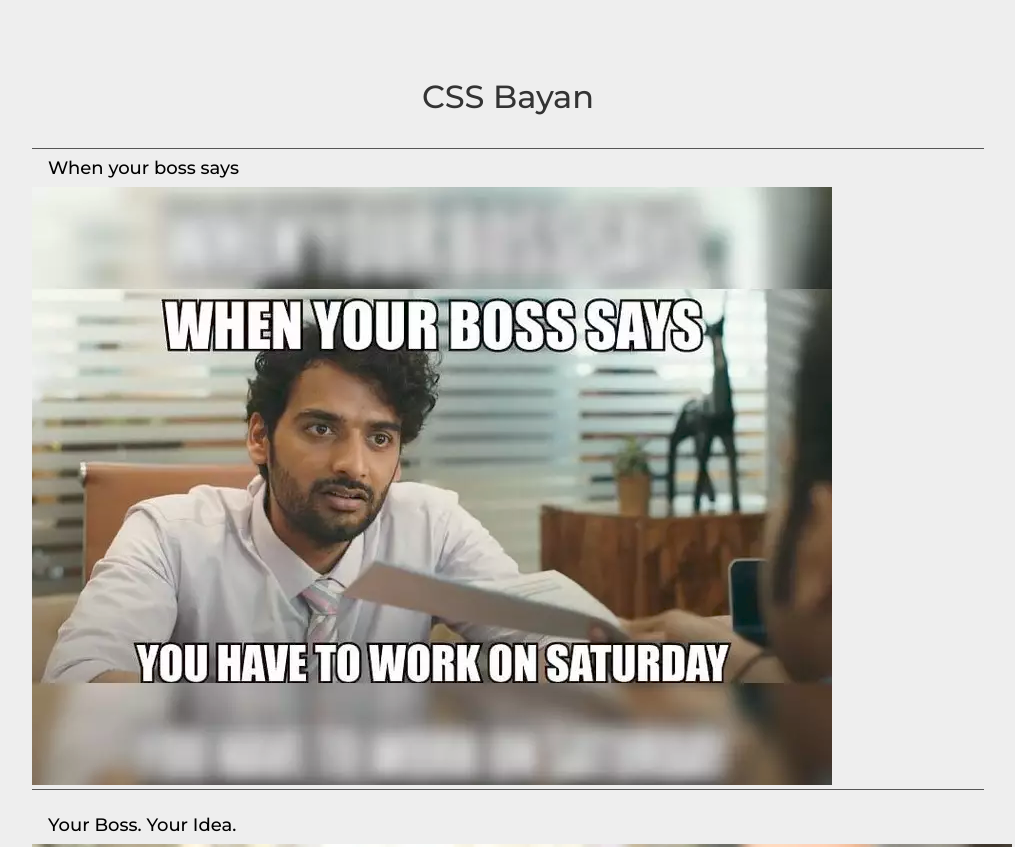
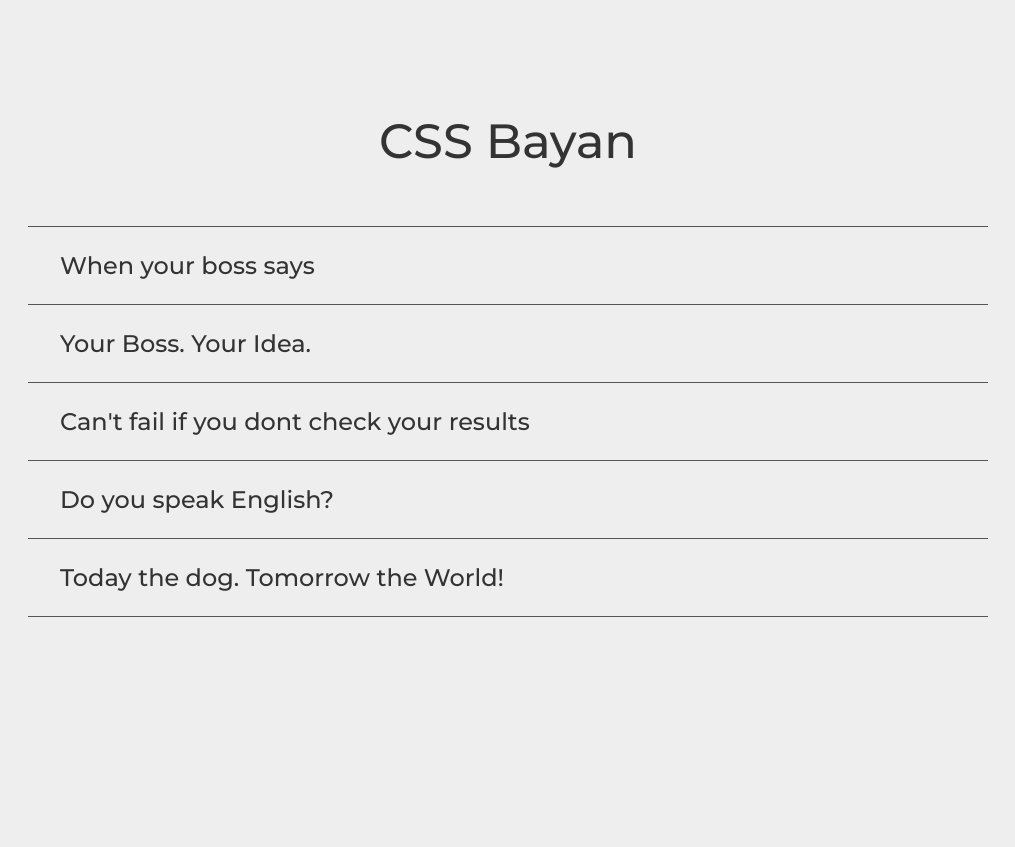
Before and after one commit to rushena/cssBayan, a plain HTML site: page index.html in a window 1280 px wide. Shown: the top 847 px of the page, without its empty margins (132-1147 px from the left). After the commit the page ends 800 px from the top, so only its background shows below. Drawn offline with Linux system fonts and the light colour scheme.

Commit message:
feat: add CSS and HTML changes (Mon, March 12, 2023 23:45:00 PM GMT+3)

```diff
--- a/index.html
+++ b/index.html
@@ -12,27 +12,52 @@
 			<h1 class="title">CSS Bayan</h1>
 			<div class="item">
 				<input class="item__radio" type="radio" name="meme" id="item1">
-				<label for="item1" class="item__title"><span>When your boss says</span></label>
+				<label for="item1" class="item__title">
+					<span class="item__text">When your boss says</span>
+					<span class="item__close">
+						<svg xmlns="http://www.w3.org/2000/svg" width="24" height="24" viewBox="0 0 24 24"><path d="M6.4 19L5 17.6l5.6-5.6L5 6.4L6.4 5l5.6 5.6L17.6 5L19 6.4L13.4 12l5.6 5.6l-1.4 1.4l-5.6-5.6Z"/></svg>
+					</span>
+				</label>
 				<label for="item1" class="item__input"><img src="./assets/img.png" alt="Image 1"></label>
 			</div>
 			<div class="item">
 				<input class="item__radio" type="radio" name="meme" id="item2">
-				<label for="item2" class="item__title"><span>Your Boss. Your Idea.</span></label>
+				<label for="item2" class="item__title">
+					<span class="item__text">Your Boss. Your Idea.</span>
+					<span class="item__close">
+						<svg xmlns="http://www.w3.org/2000/svg" width="24" height="24" viewBox="0 0 24 24"><path d="M6.4 19L5 17.6l5.6-5.6L5 6.4L6.4 5l5.6 5.6L17.6 5L19 6.4L13.4 12l5.6 5.6l-1.4 1.4l-5.6-5.6Z"/></svg>
+					</span>
+				</label>
 				<label for="item2" class="item__input"><img src="./assets/img_1.png" alt="Image 2"></label>
 			</div>
 			<div class="item">
 				<input class="item__radio" type="radio" name="meme" id="item3">
-				<label for="item3" class="item__title"><span>Can't fail if you dont check your results</span></label>
+				<label for="item3" class="item__title">
+					<span class="item__text">Can't fail if you dont check your results</span>
+					<span class="item__close">
+						<svg xmlns="http://www.w3.org/2000/svg" width="24" height="24" viewBox="0 0 24 24"><path d="M6.4 19L5 17.6l5.6-5.6L5 6.4L6.4 5l5.6 5.6L17.6 5L19 6.4L13.4 12l5.6 5.6l-1.4 1.4l-5.6-5.6Z"/></svg>
+					</span>
+				</label>
 				<label for="item3" class="item__input"><img src="./assets/img_2.png" alt="Image 3"></label>
 			</div>
 			<div class="item">
 				<input class="item__radio" type="radio" name="meme" id="item4">
-				<label for="item4" class="item__title"><span>Do you speak English?</span></label>
+				<label for="item4" class="item__title">
+					<span class="item__text">Do you speak English?</span>
+					<span class="item__close">
+						<svg xmlns="http://www.w3.org/2000/svg" width="24" height="24" viewBox="0 0 24 24"><path d="M6.4 19L5 17.6l5.6-5.6L5 6.4L6.4 5l5.6 5.6L17.6 5L19 6.4L13.4 12l5.6 5.6l-1.4 1.4l-5.6-5.6Z"/></svg>
+					</span>
+				</label>
 				<label for="item4" class="item__input"><img src="./assets/img_3.png" alt="Image 4"></label>
 			</div>
 			<div class="item">
 				<input class="item__radio" type="radio" name="meme" id="item5">
-				<label for="item5" class="item__title"><span>Today the dog. Tomorrow the World!</span></label>
+				<label for="item5" class="item__title">
+					<span class="item__text">Today the dog. Tomorrow the World!</span>
+					<span class="item__close">
+						<svg xmlns="http://www.w3.org/2000/svg" width="24" height="24" viewBox="0 0 24 24"><path d="M6.4 19L5 17.6l5.6-5.6L5 6.4L6.4 5l5.6 5.6L17.6 5L19 6.4L13.4 12l5.6 5.6l-1.4 1.4l-5.6-5.6Z"/></svg>
+					</span>
+				</label>
 				<label for="item5" class="item__input"><img src="./assets/img_4.png" alt="Image 5"></label>
 			</div>
 		</div>
--- a/styles.css
+++ b/styles.css
@@ -1,35 +1,39 @@
 @import url("https://fonts.googleapis.com/css2?family=Montserrat:ital,wght@0,300;0,400;0,500;0,600;0,700;1,400&display=swap");
+
+html {
+	font-size : 16px;
+}
 
 body {
 	margin      : 0;
-	padding     : 0;
 	background  : #eee;
 	font-family : "Montserrat", sans-serif;
+	padding     : 0 1rem;
 }
 
 .wrapper {
-	max-width: 1000px;
-	box-sizing: border-box;
-	padding : 32px 24px;
-	margin-left : auto;
+	max-width    : 28rem;
+	box-sizing   : border-box;
+	padding      : 2rem 0;
+	margin-left  : auto;
 	margin-right : auto;
 }
 
 .title {
-	font-size : 24px;
-	font-weight : 500;
-	margin-bottom : 24px;
-	color: #333;
+	font-size     : 1.5rem;
+	font-weight   : 500;
+	margin-bottom : 1.5rem;
+	color         : #333;
+	text-align    : center;
+}
+
+.item {
+	border-top : 1px solid #555;
 	text-align : center;
 }
 
-.item {
-	margin-bottom : 16px;
+.item:last-child {
 	border-bottom : 1px solid #555;
-}
-
-.item:nth-child(2) {
-	border-top : 1px solid #555;
 }
 
 .item__radio {
@@ -37,31 +41,138 @@ body {
 }
 
 .item__title {
-	display : block;
-	font-size : 18px;
+	display     : flex;
+	align-items : center;
+	font-size   : 1.1rem;
 	font-weight : 500;
-	padding : 8px 16px;
-	position : relative;
+	padding     : 1rem;
+	position    : relative;
+	color       : #333;
+	transition  : all 0.3s;
+	cursor      : pointer;
+	text-align : left;
 }
 
-@media all and (min-width: 768px) {
+.item__text {
+	flex: 1 0 1%;
+}
+
+.item__close {
+	flex: none;
+	margin-left : 1rem;
+	transform: rotate(45deg);
+	transition: all 0.3s;
+	font-size: 0;
+}
+
+.item__close svg {
+	transition: all 0.3s;
+	fill: #333;
+}
+
+.item__input {
+	height : 0;
+	display : block;
+	overflow : hidden;
+	transition : all 0.3s;
+}
+
+.item__input img {
+	height: 100%;
+	object-fit: contain;
+	width : 100%;
+
+}
+
+.item__radio:checked ~ .item__title {
+	color : tomato;
+}
+
+.item__radio:checked ~ .item__input {
+	height : 12rem;
+}
+
+.item__radio:checked ~ .item__title .item__close {
+	transform: none;
+	opacity : 1;
+}
+
+.item__radio:checked ~ .item__title .item__close svg {
+	fill: tomato;
+}
+
+@media all and (min-width : 768px) {
+	body {
+		padding : 0 1.5rem;
+	}
+
 	.wrapper {
-		padding: 56px 24px;
+		padding   : 3.5rem 0;
+		max-width : 40rem;
 	}
 
 	.title {
-		font-size : 32px;
-		margin-bottom : 32px;
+		font-size     : 2rem;
+		margin-bottom : 2rem;
+	}
+
+	.item__title {
+		font-size : 1.2em;
+		padding   : 1.2rem;
+	}
+
+	.item__radio:checked ~ .item__input {
+		height : 24rem;
 	}
 }
 
-@media all and (min-width: 1360px) {
+@media all and (min-width : 1024px) {
+	body {
+		padding : 0 2rem;
+	}
+
 	.wrapper {
-		padding: 72px 32px;
+		padding   : 5rem 0;
+		max-width : 60rem;
 	}
 
 	.title {
-		font-size : 48px;
-		margin-bottom : 48px;
+		font-size     : 3rem;
+		margin-bottom : 3.5rem;
+	}
+
+	.item__title {
+		font-size : 1.5rem;
+		padding   : 1.5rem 2rem;
+	}
+
+	.item__close {
+		opacity : 0;
+	}
+
+	.item__close svg {
+		width: 1.8rem;
+		height: 1.8rem;
+		fill: tomato;
+	}
+
+	.item__radio:checked ~ .item__input {
+		height : 30rem;
+	}
+
+	.wrapper:hover .item__title {
+		color : tomato;
+	}
+
+	.wrapper:hover .item__close {
+		opacity : 1;
+	}
+
+	.item:hover .item__close {
+		transform: none;
+	}
+
+	.item:hover .item__input {
+		height : 30rem;
 	}
 }
```
